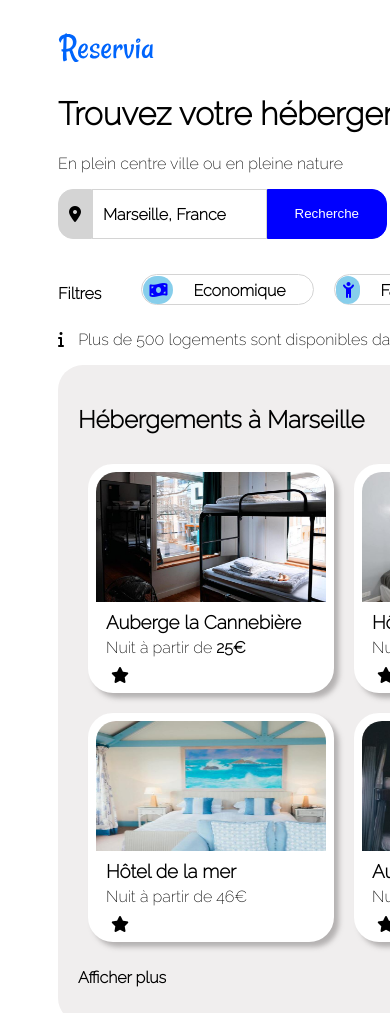
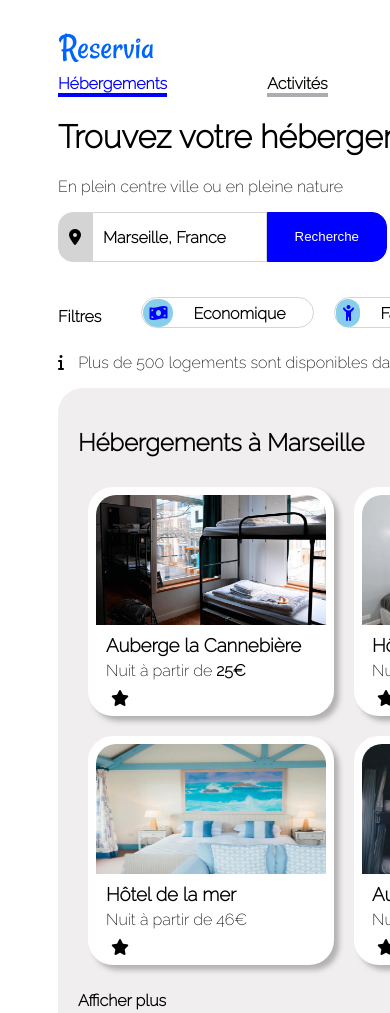
Before and after one commit to Audrey0269/Eval-Audrey-HTMLCSS, a plain HTML site: page index.html in a window 390 px wide. Shown: the top 1013 px of the page. Drawn offline with Linux system fonts and the light colour scheme.

Commit message:
responsive 1

```diff
--- a/images/css/style.css
+++ b/images/css/style.css
@@ -347,3 +347,37 @@ footer li{
 .a-propos{
     padding-left: 30px;
 }
+
+
+
+
+
+
+/*----------------------RESPONSIVE--------------------*/
+
+/*PETIT ECRAN*/
+@media screen and (max-width:768px) {
+    .petit-ecran-column {
+        display: flex;
+        flex-direction:column ;
+    }
+
+    .bordertop{
+        border-top: none;
+        border-bottom: 4px solid blue ;
+    }
+
+    .petit-ecran-nav li:nth-of-type(2){
+        border-bottom: 4px solid rgb(172, 172, 179) ;
+    }
+
+
+}
+
+
+
+
+/*TABLETTE*/
+@media screen and (max-width:768px) and (max-width:996px) {
+
+}
--- a/index.html
+++ b/index.html
@@ -21,11 +21,11 @@
 
                 <!--NAVIGATION-->
                 <nav>
-                    <ul class="flex space-around nav">
+                    <ul class="flex space-around nav petit-ecran-column">
                         <div>
                             <li><img src="images/logo/Reservia.svg" alt="Logo Reservia"/></li>
                         </div>
-                        <div class="flex">
+                        <div class="flex petit-ecran-nav">
                             <li class="bold"><a class="colorblue bordertop" href="#hebergements">Hébergements</a></li>
                             <li class="bold margin-left"><a class="colorblack" href="#activités">Activités</a></li>
                             <li class="colorblue bold margin-left">S'inscrire</li>
```
